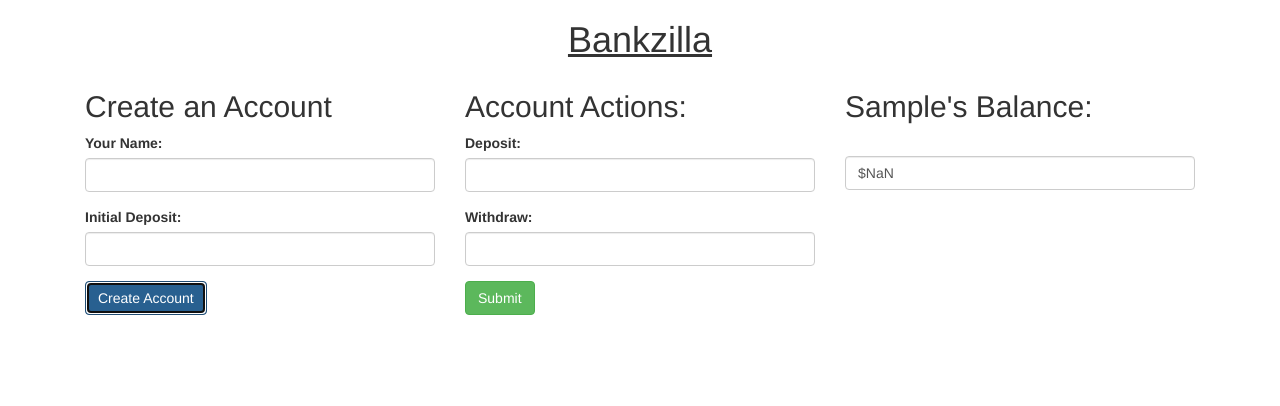
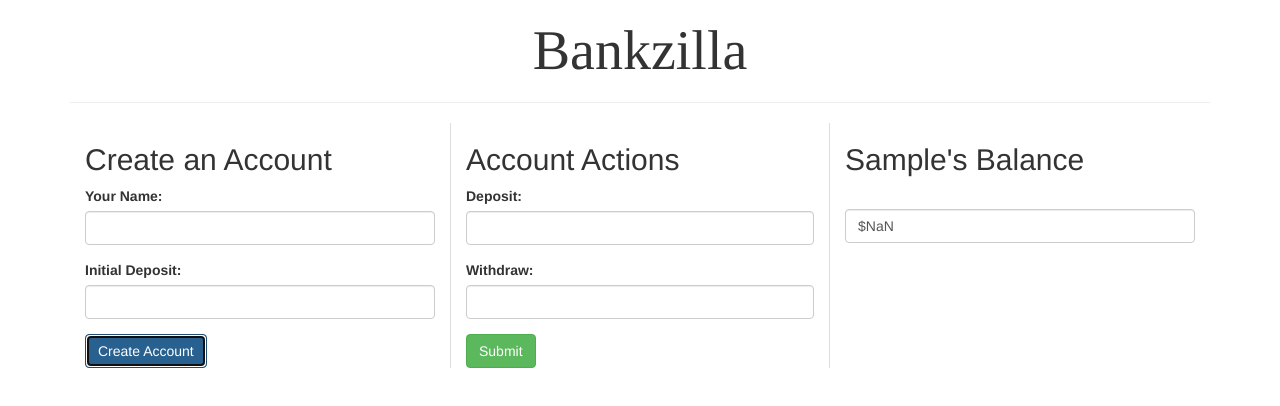
Before and after one commit to dexterfitch/bankzilla, a plain HTML site: page index.html in a window 1280 px wide. Both pictures are taken after typing "Sample", "Sample" into the empty fields and a click on the button "Create Account". Drawn offline with Linux system fonts and the light colour scheme.

Commit message:
Add additional styling

```diff
--- a/css/styles.css
+++ b/css/styles.css
@@ -1,12 +1,13 @@
 h1 {
+  font-family: 'Tinos', serif;
   text-align: center;
-  text-decoration: underline;
+  font-size: 4em;
 }
-
+.blr {
+  border-left: 1px solid #DDD;
+  border-right: 1px solid #DDD;
+}
 #balance {
   margin-top: 2.4em;
-}
-
-#show-balance {
   display: none;
 }
--- a/index.html
+++ b/index.html
@@ -1,6 +1,7 @@
 <!DOCTYPE html>
 <html>
   <head>
+    <link href='http://fonts.googleapis.com/css?family=Tinos' rel='stylesheet' type='text/css'>
     <link href="css/bootstrap.css" rel="stylesheet" type="text/css">
     <link href="css/styles.css" rel="stylesheet" type="text/css">
     <script src="js/jquery-1.11.2.js"></script>
@@ -10,6 +11,7 @@
   <body>
     <div class="container">
       <h1>Bankzilla</h1>
+      <hr>
       <div class="col-md-4">
         <h2>Create an Account</h2>
         <form id="new-account">
@@ -24,8 +26,8 @@
           <button type="submit" class="btn btn-primary">Create Account</button>
         </form>
       </div>
-      <div class="col-md-4">
-        <h2>Account Actions:</h2>
+      <div class="col-md-4 blr">
+        <h2>Account Actions</h2>
         <form id="account-interact">
           <div class="form-group">
             <label for="deposit">Deposit:</label>
@@ -39,7 +41,7 @@
         </form>
       </div>
       <div class="col-md-4" id="show-balance">
-          <h2><span id="customer-name"></span>'s Balance:</h2>
+          <h2><span id="customer-name"></span>Balance</h2>
           <h3 id="balance" class="form-control"></h3>
       </div>
     </div>
--- a/js/scripts.js
+++ b/js/scripts.js
@@ -20,13 +20,13 @@ $(document).ready(function() {
     newAccount.name = inputName;
     newAccount.deposit(initialDeposit);
 
-    $("#customer-name").append(newAccount.name);
+    $("#customer-name").append(newAccount.name + "'s ");
     $("h3#balance").append("$" + newAccount.balance);
 
     $("input#name").val("");
     $("input#initial-deposit").val("")
 
-    $("#show-balance").show();
+    $("h3#balance").show();
 
   });
 
```
